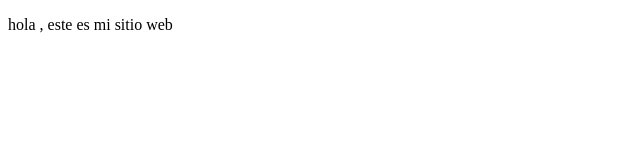
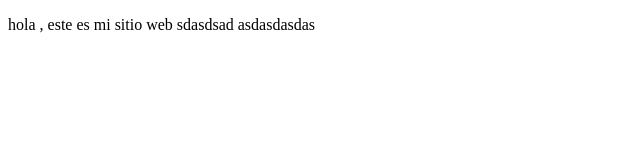
Before and after one commit to JuanCruzGomez/proyectoDemoCursoPrework, a plain HTML site: page index.html in a window 1280 px wide. Shown: the whole page, without its empty margins (0-640 px from the left). Drawn offline with Linux system fonts and the light colour scheme.

Commit message:
primer cambio

```diff
--- a/index.html
+++ b/index.html
@@ -8,7 +8,7 @@
 </head>
 <body>
     <p>
-        hola , este es mi sitio web
+        hola , este es mi sitio web sdasdsad asdasdasdas
     </p>
 
 </body>
```
